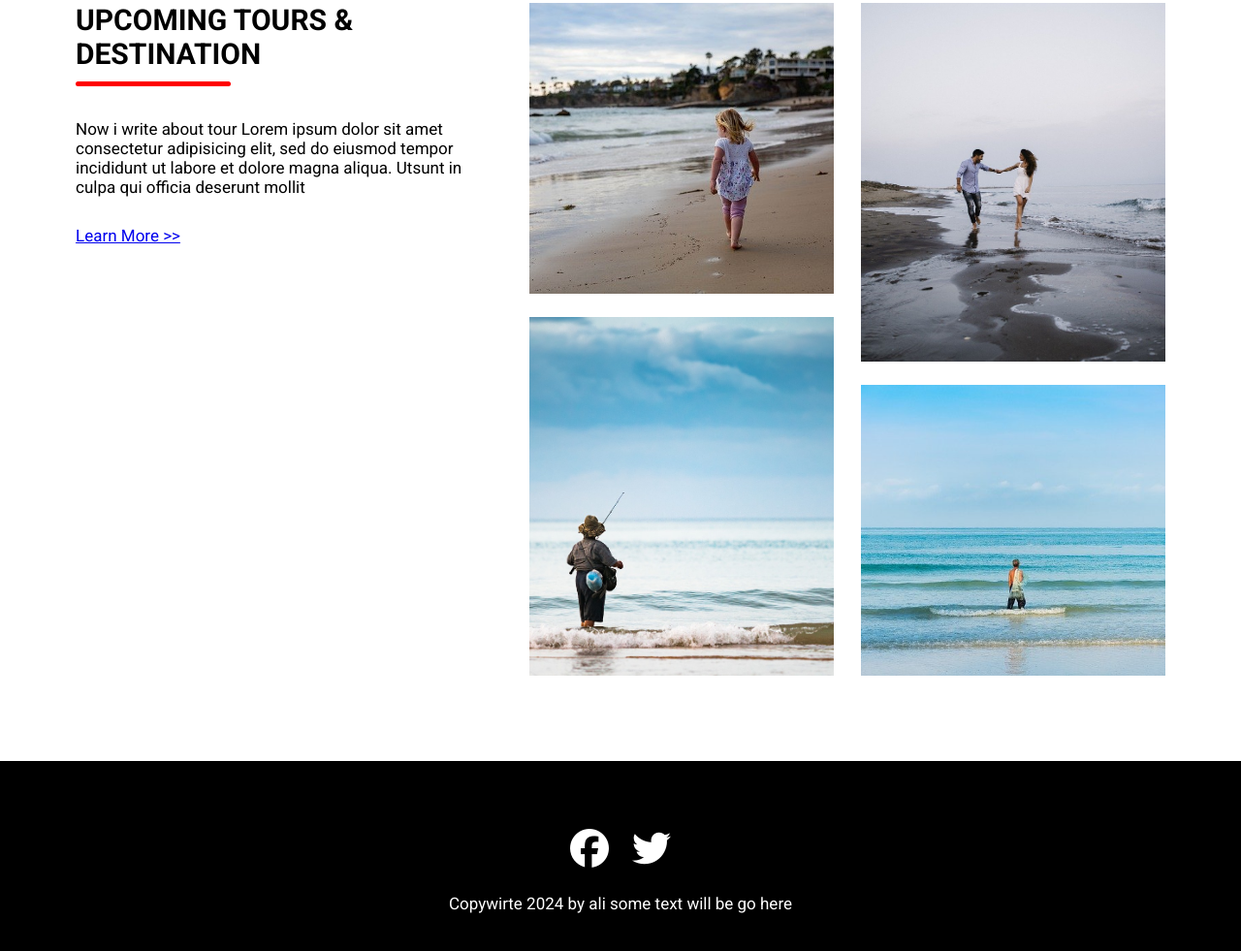
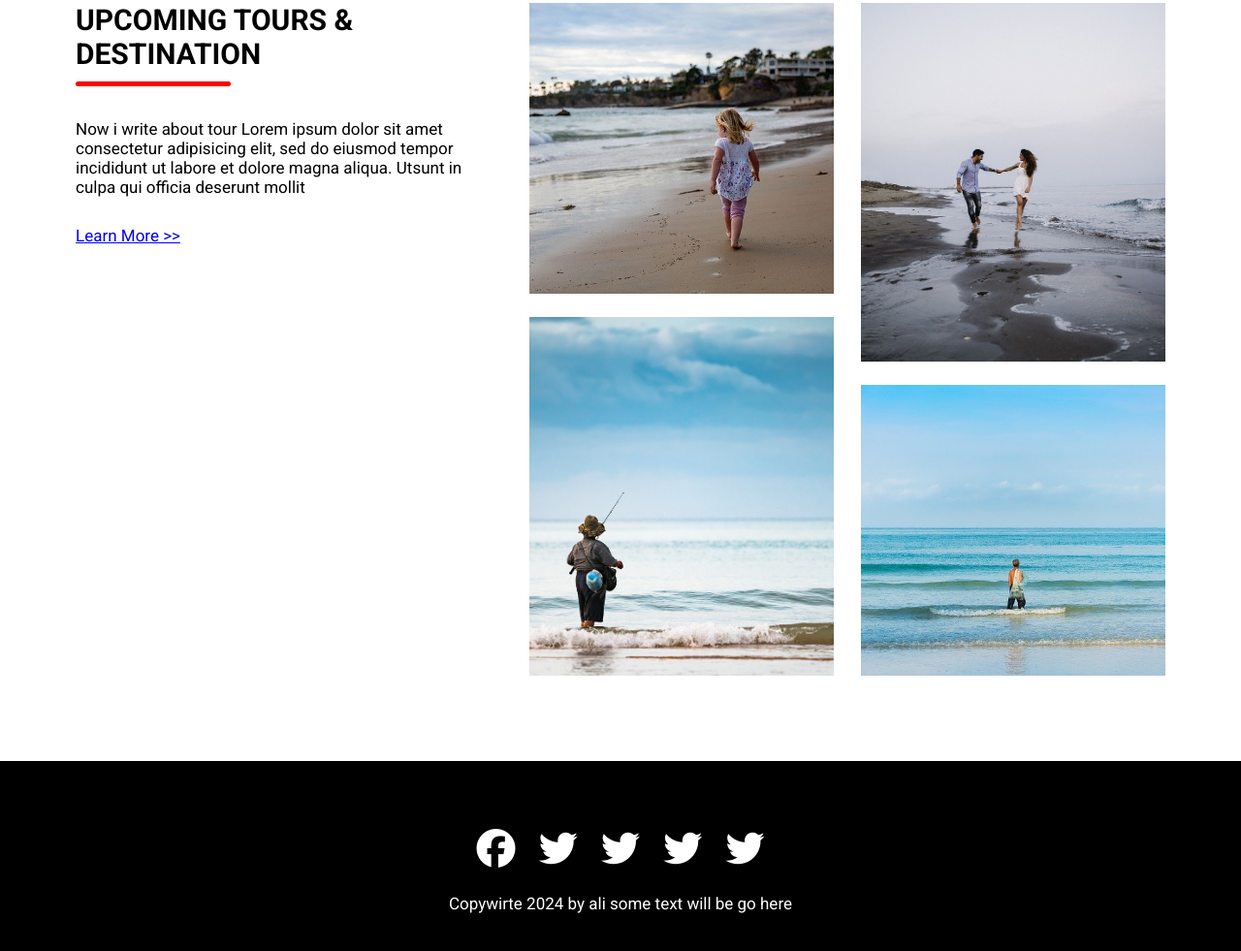
Before and after one commit to aliwebdev1/outdore-adventure, a plain HTML site: page index.html in a window 1280 px wide. Shown: the part 1954-2935 px from the top of the page at 97% size. Drawn offline with Linux system fonts and the light colour scheme.

Commit message:
Add files via upload

```diff
--- a/index.html
+++ b/index.html
@@ -102,6 +102,9 @@
                 <div>
                     <a target="_blank" href="https://web.facebook.com/Shorifali4321"> <i class="fab fa-facebook"></i></a>
                     <a href="#"><i class="fab fa-twitter"></i></a>
+                    <a href="#"><i class="fab fa-twitter"></i></a>
+                    <a href="#"><i class="fab fa-twitter"></i></a>
+                    <a href="#"><i class="fab fa-twitter"></i></a>
 
 
                 </div>
```
